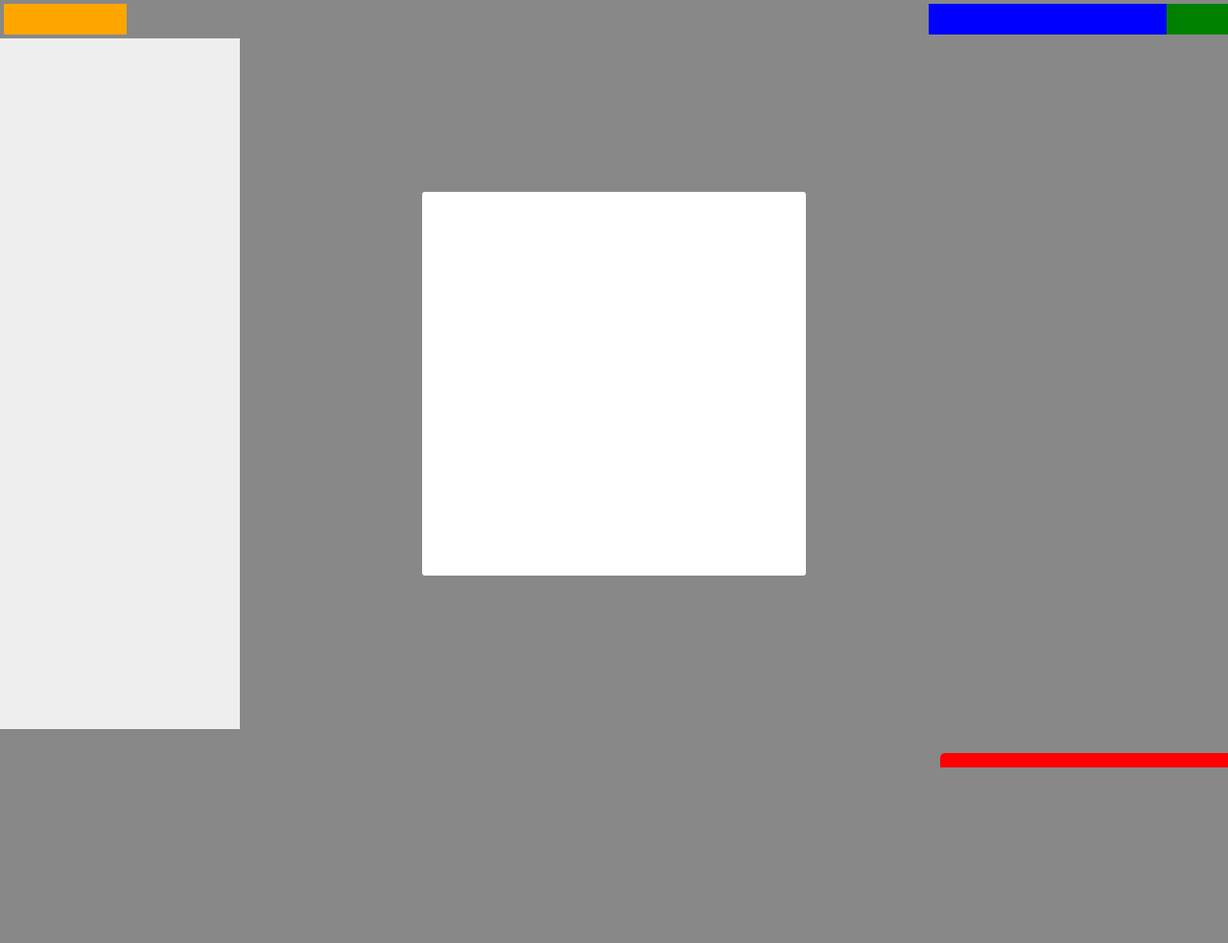
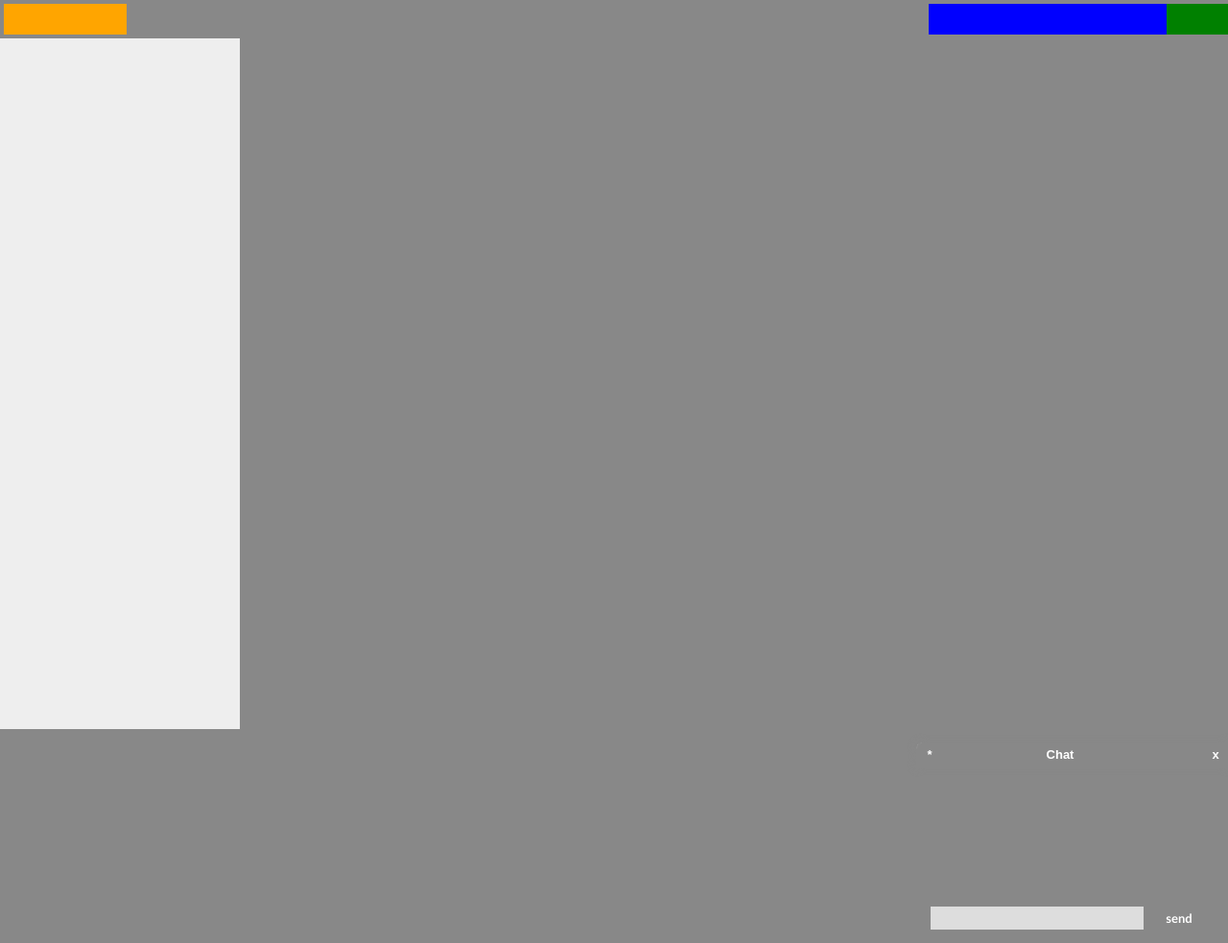
Before and after one commit to lseyesl/learn_singleWebApp, a plain HTML site: page chapter4/spa.html in a window 1280 px wide. Shown: the whole page at 96% size. Before the commit the page ends 800 px from the top, so only its background shows below. Drawn offline with Linux system fonts and the light colour scheme.

Commit message:
new chat

```diff
--- a/chapter4/css/spa.chat.css
+++ b/chapter4/css/spa.chat.css
@@ -2,3 +2,128 @@
 spa.chat.css
 chat feature styles
 */
+
+.spa-chat {
+
+	position:absolute;
+	bottom:0;
+	right:0;
+	width:25em;
+	height:2em;
+	background:#fff;
+	border-radius:0.5em 0 0 0;
+	border-style:solid;
+	border-width:thin 0 0 thin;
+	border-color:#888;
+	box-shadow:0 0 0.75em 0 #888;
+	z-index:1;
+}
+
+.spa-chat-head,.spa-chat-closer {
+	position:absolute;
+	top:0;
+	height:2em;
+	line-height:1.8em;
+	border-bottom:thin solid #888;
+	cursor:pointer;
+	background:#888;
+	color:white;
+	font-family:arial,helvetica,sens-srif;
+	font-weight:800;
+	text-align:center;
+}
+
+.spa-chat-head {
+	left:0;
+	right:2em;
+	border-radius:0.3em 0 0 0;
+}
+
+.spa-chat-closer {
+	right:0;
+	width:2em;
+}
+
+.spa-chat-closer:hover {
+	background:#800;
+}
+
+.spa-chat-head-toggle {
+	position:absolute;
+	top:0;
+	left:0;
+	width:2em;
+	bottom:0;
+	border-radius:0.3em 0 0 0;
+
+}
+
+.spa-chat-head-title {
+	position:absolute;
+	left:50%;
+	width:16em;
+	margin-left:-8em;
+}
+
+.spa-chat-sizer {
+	position:absolute;
+	top:2em;
+	left:0;
+	right:0;
+}
+
+.spa-chat-msgs {
+	position:absolute;
+	top:1em;
+	left:1em;
+	right:1em;
+	bottom:4em;
+	padding:0.5em;
+	border:thin solid #888;
+	overflow-x:hidden;
+	overflow-y:scroll;
+}
+
+.spa-chat-box {
+	position:absolute;
+	height:2em;
+	left:1em;
+	right:1em;
+	bottom:1em;
+	border:thin solid #888;
+	background:#888;
+}
+
+.spa-chat-box input[type=text] {
+	float:left;
+	width:75%;
+	height:100%;
+	padding:0.5em;
+	border:0;
+	background:#ddd;
+	color:#404040;
+}
+
+.spa-chat-box input[type=text]:focus {
+	background:#fff;
+}
+
+.spa-chat-box div {
+	float:left;
+	width:25%;
+	height:2em;
+	line-height:1.9em;
+	text-align:center;
+	color:#fff;
+	font-weight:800;
+	cursor:pointer;
+}
+
+.spa-chat-box div:hover {
+	background-color:#444;
+	color:#ff0;
+}
+
+.spa-chat-head:hover .spa-chat-head-toggle {
+	background:#aaa;
+}
--- a/chapter4/css/spa.shell.css
+++ b/chapter4/css/spa.shell.css
@@ -3,7 +3,7 @@ spa.shell.css
 */
 .spa-shell-head,.spa-shell-head-logo,.spa-shell-head-acct,
 .spa-shell-head-search,.spa-shell-main,.spa-shell-main-nav,
-.spa-shell-main-content,.spa-shell-foot,.spa-shell-chat,
+.spa-shell-main-content,.spa-shell-foot,/*.spa-shell-chat,*/
 .spa-shell-modal {
 	position:absolute;
 }
@@ -67,6 +67,7 @@ spa.shell.css
 	right:0;
 	height:40px;
 }
+/*
 .spa-shell-chat {
 	bottom:0;
 	right:0;
@@ -79,7 +80,7 @@ spa.shell.css
 }
 .spa-shell-chat:hover {
 	background:#a00;
-}
+}*/
 .spa-shell-modal {
 	margin-top:-200px;
 	margin-left:-200px;
@@ -90,4 +91,5 @@ spa.shell.css
 	background:#fff;
 	border-radius:3px;
 	z-index:2;
+	display:none;
 }
--- a/chapter4/js/spa.chat.js
+++ b/chapter4/js/spa.chat.js
@@ -15,24 +15,153 @@ spa.chat = (function(){
 	var
 	configMap = {
 		main_html: String()
-		+'<div style="padding:1em;color:#fff;">'
-		+'Say hello to chat'
+		+'<div class="spa-chat">'
+		+'<div class="spa-chat-head">'
+		+'<div class="spa-chat-head-toggle">*</div>'
+		+'<div class="spa-chat-head-title">'
+		+'Chat'
+		+'</div>'
+		+'</div>'
+		+'<div class="spa-chat-closer">x</div>'
+		+'<div class="spa-chat-sizer">'
+		+'<div class="spa-chat-msgs"></div>'
+		+'<div class="spa-chat-box">'
+		+'<input type="text"/>'
+		+'<div>send</div>'
+		+'</div>'
+		+'</div>'
 		+'</div>',
-		setable_map:{}
+		settable_map:{
+			slider_open_time:true,
+			slider_close_time:true,
+			slider_opened_em:true,
+			slider_closed_em:true,
+			slider_opened_title:true,
+			slider_closed_title:true,
+
+			chat_model:true,
+			people_model:true,
+			set_chat_anchor:true
+		},
+
+		slider_open_time:250,
+		slider_close_time:250,
+		slider_opened_em :16,
+		slider_closed_em:2,
+		slider_opened_title:'click to close',
+		slider_closed_title:'click to open',
+
+		chat_modal:null,
+		people_modal:null,
+		set_chat_anchor:null
 	},
-	stateMap = {$container:null},
+	stateMap = {
+		$append_target:null,
+		position_type:'closed',
+		px_per_em:0,
+		slider_hidden_px:0,
+		slider_closed_px:0,
+		slider_opened_px:0
+	},
 	jqueyrMap = {},
-	setJqueryMap,configModule,initModule;
+	setJqueryMap,getEmSize,setPxSizes,setSliderPosition,
+	onClickToogle,configModule,initModule;
 
+	//begin utility method
+
+	getEmSize = function(elem){
+		return Number(
+			getComputedStyle(elem,'').fontSize.match(/\d*\.?\d*/)[0]
+		);
+	}
 
 	//begin dom method
 
 	setJqueryMap = function(){
-		var $container = stateMap.$container;
-		jqueryMap = {$container:$container};
+		var
+		$append_target = stateMap.$append_target,
+		$slider = $append_target.find('.spa-chat');
+		jqueryMap = {
+			$slider:$slider,
+			$head:$slider.find('.spa-chat-head'),
+			$toggle:$slider.find('.spa-chat-head-toggle'),
+			$title:$slider.find('.spa-chat-head-title'),
+			$sizer:$slider.find('.spa-chat-sizer'),
+			$msgs:$slider.find('.spa-chat-msgs'),
+			$box:$slider.find('.spa-chat-box'),
+			$input:$slider.find('.spa-chat-input input[type=text]')
+		};
 	};
 
-	//end dom method
+	setPxSizes = function(){
+		var px_per_em,opened_height_em;
+		px_per_em = getEmSize(jqueryMap.$slider.get(0));
+
+		opened_height_em = configMap.slider_opened_em;
+
+		stateMap.px_per_em = px_per_em;
+		stateMap.slider_closed_px=configMap.slider_closed_em * px_per_em;
+		stateMap.slider_opened_px = opened_height_em * px_per_em;
+		jqueryMap.$sizer.css({
+			height:(opened_height_em-2)*px_per_em
+		})
+	};
+
+	setSliderPosition = function(position_tpe,callback){
+		var height_px,animate_time,slider_title,toggle_text;
+		if(stateMap.position_ype === position_type){
+			return true;
+		}
+
+		switch(position_type){
+			case 'opened':
+				height_px = stateMap.slider_opened_px;
+				animate_time = configMap.slider_open_time;
+				slider_title = configMap.slider_opened_title;
+				toggle_text= '=';
+				break;
+			case 'hidden':
+				height_px =0;
+				animate_time = configMap.slider_open_time;
+				slider_title = '';
+				toggle_text='+';
+				break;
+			case 'closed':
+				height_px = stateMap.slider_closed_px;
+				animate_time= configMap.slider_close_time;
+				slider_title = configMap.slider_closed_title;
+				toggle_text='+';
+				break;
+			default: return false;
+		}
+
+		stateMap.position_type='';
+		jqueryMap.$slider.animate({
+			height:height_px
+		},animate_time,function(){
+			jqueryMap.$toggle.prop('title',slider_title);
+			jqueryMap.$toggle.text(toggle_text);
+			stateMap.position_type = position_type;
+			if(callback){callback(jqueryMap.$slider);}
+		});
+
+		return true;
+	};
+
+
+	//end dom methoda
+
+	//begin event
+
+	onClickToggle = function(event){
+		var set_chat_anchor = configMap.set_chat_anchor;
+		if(stateMap.position_type === 'opened'){
+			set_chat_anchor('closed');
+		}else if(stateMap.position_tpe === 'closed'){
+			set_chat_anchor('opened');
+		}
+		return false;
+	}
 
 	//begin public method
 	configModule = function(input_map){
@@ -46,15 +175,20 @@ spa.chat = (function(){
 	};
 	//end public method
 
-	initModule = function($container){
-		$container.html(configMapmain_html);
-		stateMap.$container = $container;
+	initModule = function($append_target){
+		$append_target.append(configMap.main_html);
+		stateMap.$append_target = $append_target;
 		setJqueryMap();
+		setPxSizes();
+
+		jqueryMap.$toggle.prop('title',configMap.slider_closed_title);
+		stateMap.position_type='closed';
 		return true;
 	}
 
 	//return public methods
 	return {
+		setSliderPosition:setSliderPosition,
 		configModule:configModule,
 		initModule:initModule
 	};
--- a/chapter4/js/spa.shell.js
+++ b/chapter4/js/spa.shell.js
@@ -19,7 +19,7 @@ spa.shell = (function(){
 	var
 	configMap = {
 		anchor_schema_map:{
-			chat:{open:true,closed:true}
+			chat:{opened:true,closed:true}
 		},
 		main_html : String()
 		+'<div class="spa-shell-head">'
@@ -43,14 +43,12 @@ spa.shell = (function(){
 	},
 
 	stateMap = {
-		$container:null,
-		anchor_map:{},
-		is_chat_retracted:true
+		anchor_map:{}
 	},
 	jqueryMap = {},
 	copyAnchorMap,setJqueryMap,toggleChat,
 	changeAnchorPart,onHashchange,
-	onClickChat,initModule;
+	setChatAnchor,initModule;
 	// end module scope variables
 
 	copyAnchorMap = function(){
@@ -62,8 +60,7 @@ spa.shell = (function(){
 	setJqueryMap = function(){
 		var $container = stateMap.$container;
 		jqueryMap = {
-			$container:$container,
-			$chat:$container.find('.spa-shell-chat')
+			$container:$container
 		};
 	};
 
@@ -142,11 +139,9 @@ spa.shell = (function(){
 	};
 	onHashchange = function(event){
 		var
-		anchor_map_previous = copyAnchorMap(),
-		anchor_map_proposed,
-		_s_chat_previous,_s_chat_proposed,
-		s_chat_proposed;
-
+		_s_chat_previous,_s_chat_proposed,s_chat_proposed,
+		anchor_map_proposed,is_ok = true,
+		anchor_map_previous = copyAnchorMap();
 		try{anchor_map_proposed = $.uriAnchor.makeAnchorMap();}
 		catch(error){
 			$.uriAnchor.setAnchor(anchor_map_previous,null,true);
@@ -160,11 +155,11 @@ spa.shell = (function(){
 		if(!anchor_map_previous || _s_chat_previous !== _s_chat_proposed){
 			s_chat_proposed = anchor_map_proposed.chat;
 			switch(s_chat_proposed){
-				case 'open':
-					toggleChat(true);
+				case 'opened':
+					is_ok = spa.chat.setSliderPosition('opened');
 					break;
 				case 'closed':
-					toggleChat(false);
+					is_ok = spa.chat.setSliderPosition('closed');
 					break;
 				default:
 					toggleChat(false);
@@ -172,7 +167,21 @@ spa.shell = (function(){
 					$.urlAnchor.setAnchor(anchor_map_proposed,null,true);
 			}
 		}
+
+		if(!is_ok){
+			if(anchor_map_previous){
+				$.urlAnchor.setAnchor(anchor_map_previous,null,true);
+				stateMap.anchor_map= nachor_map_previous;
+			}else{
+				delete anchor_map_proposed.chat;
+				$.uriAnchor.setAnchor(anchor_map_proposed,null,true);
+			}
+		}
 		return false;
+	}
+
+	setChatAnchor = function(position_type){
+		return changeAnchorPart({chat:position_type});
 	}
 	onClickChat = function(event){
 		changeAnchorPart({
@@ -185,13 +194,16 @@ spa.shell = (function(){
 		$container.html(configMap.main_html);
 		setJqueryMap();
 
-		stateMap.is_chat_retracted = true;
-		jqueryMap.$chat
-			.attr('title',configMap.chat_retracted_title)
-			.click(onClickChat);
 		$.uriAnchor.configModule({
 			schema_map:configMap.anchor_schema_map
 		});
+
+		spa.chat.configModule({
+			set_chat_anchor:setChatAnchor,
+			chat_model:spa.model.chat,
+			people_model:spa.model.people
+		});
+		spa.chat.initModule(jqueryMap.$container);
 
 		$(window).bind('hashchange',onHashchange).trigger('hashchange');
 
--- a/chapter4/spa.html
+++ b/chapter4/spa.html
@@ -15,7 +15,10 @@ spa browser document
 	<script src="js/jq/jquery.uriAnchor.js"></script>
 
 	<script src="js/spa.js"></script>
+	<script src="js/spa.util.js"></script>
+	<script src="js/spa.model.js"></script>
 	<script src="js/spa.shell.js"></script>
+	<script src="js/spa.chat.js"></script>
 	<script>
 		$(function(){spa.initModule($('#span'))});
 	</script>
```
